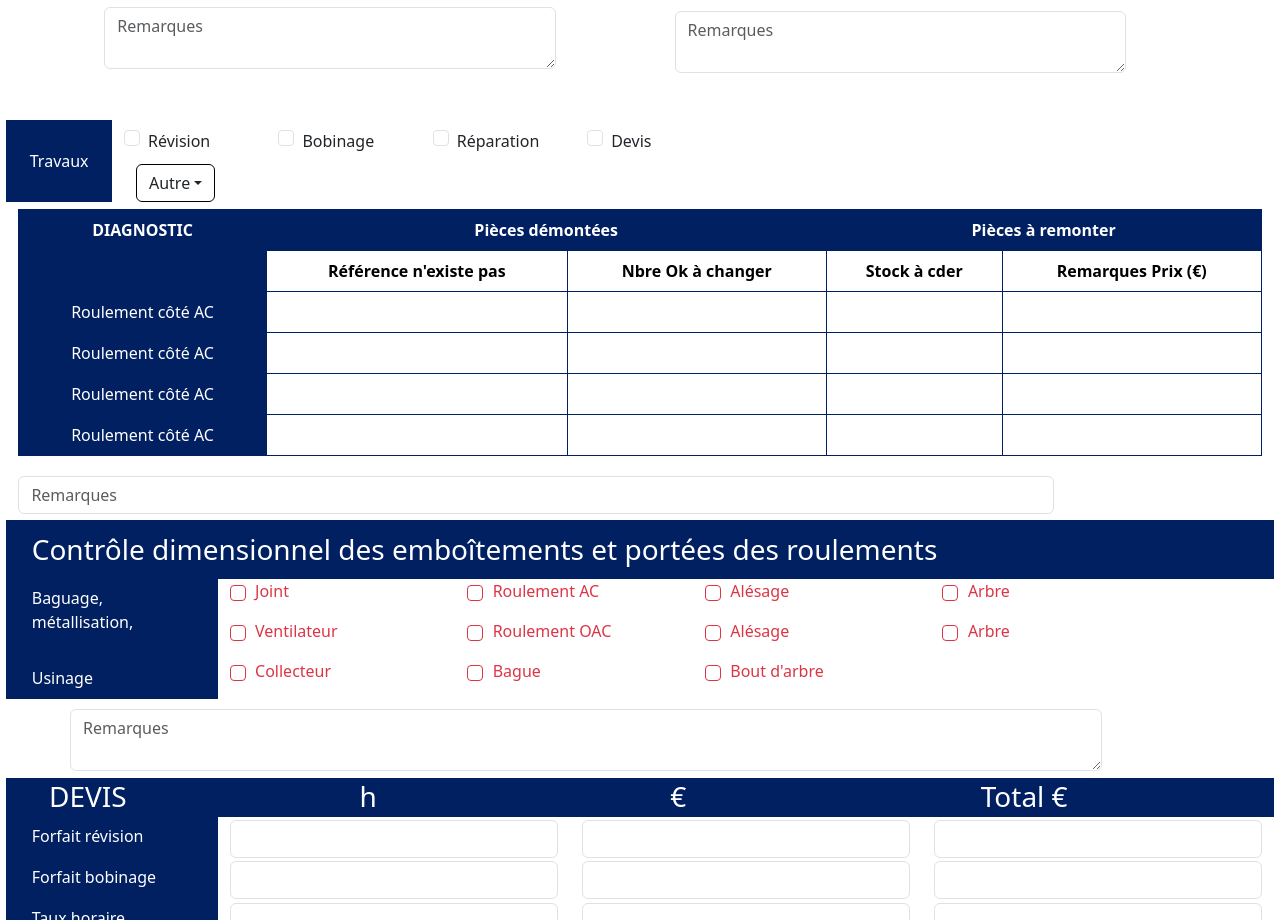
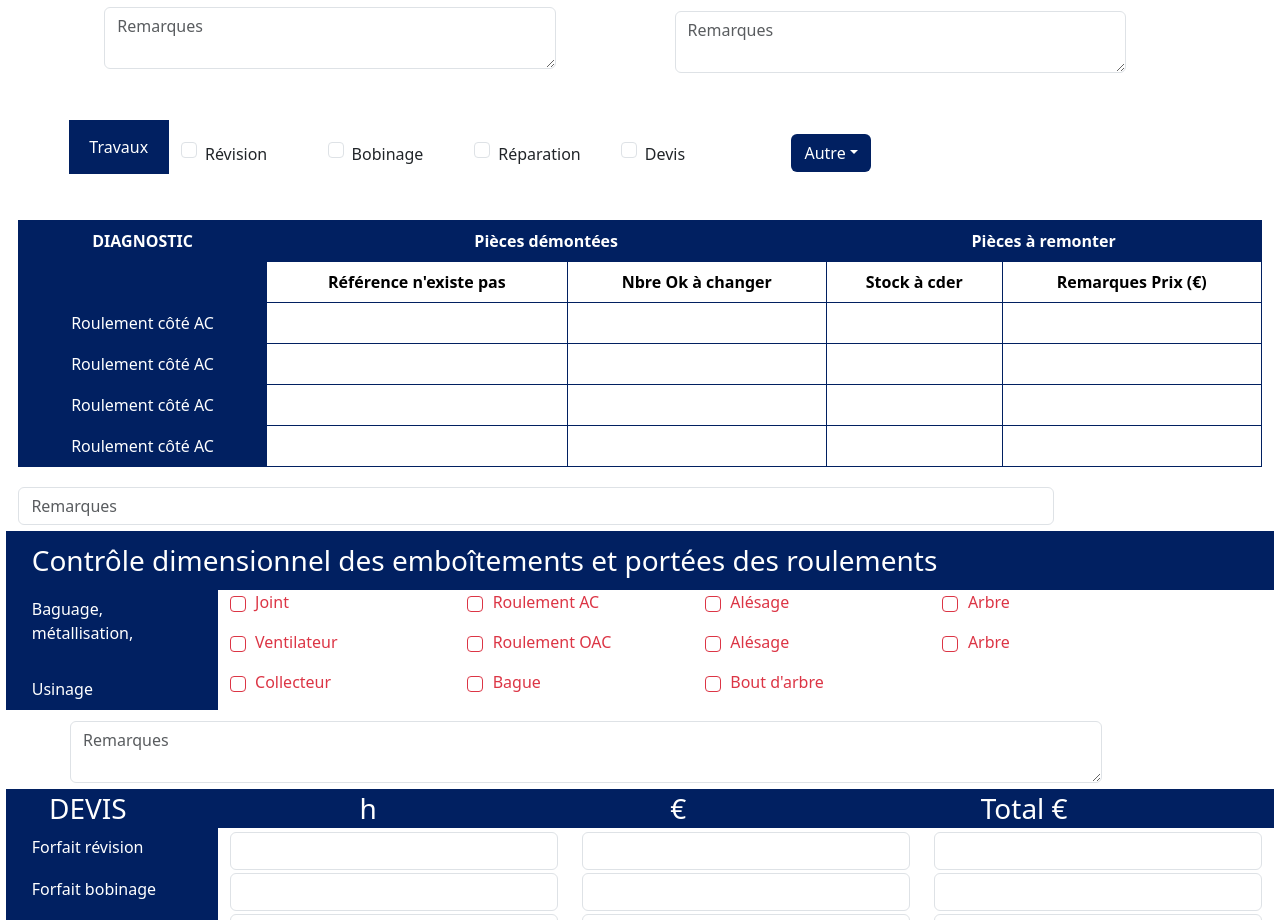
Before and after one commit to Mohamed-elg/PRI, an Angular app in the folder web/: page /mechanical-sheet in a window 1280 px wide. Shown: the part 1079-1999 px from the top of the page. Built offline with nearby package versions, Linux system fonts and the light colour scheme.

Commit message:
update tasks

```diff
--- a/web/src/app/tasks/tasks.component.css
+++ b/web/src/app/tasks/tasks.component.css
@@ -10,14 +10,11 @@ legend {
 .task-row{
     margin:0;
     margin-top: 1%;
+    justify-items: center;
 }
 
-input {
-    margin-top: 1%;
-}
-
-.dropdown-toggle {
-    border-color: black;
+.form-check-label, .form-check-input {
+    margin-top: 8px;
 }
 
 .legend-container {
@@ -25,3 +22,22 @@ input {
     align-items: center;
     padding: 0;
 }
+
+form {
+    margin-bottom: 40px;
+    margin-left: 5%;
+}
+
+.dropdown-toggle {
+    color: #ffffff;
+    background-color: #012061;
+}
+
+.dropdown-toggle:active {
+    color: #ffffff;
+    background-color: #00143e;
+}
+
+.form-check {
+    padding-top: 5px;
+}
--- a/web/src/app/tasks/tasks.component.html
+++ b/web/src/app/tasks/tasks.component.html
@@ -22,8 +22,7 @@
                     <input class="form-check-input" type="checkbox" name="gridCheckboxes" id="gridCheckboxes4" value="option4">
                     <label class="form-check-label" for="gridCheckboxes4">Devis</label>
                 </div>
-            </div>
-            <div class="row task-row">
+                <div class="form-check col-sm-2">
                     <div class="dropdown">
                         <button class="btn dropdown-toggle" type="button" data-bs-toggle="dropdown" aria-expanded="false">Autre</button>
                         <ul class="dropdown-menu">
@@ -34,5 +33,6 @@
                     </div>
                 </div>
             </div>
+        </div>
     </fieldset>
 </form>
```
Lines whose indentation alone changed are shown as unchanged.
